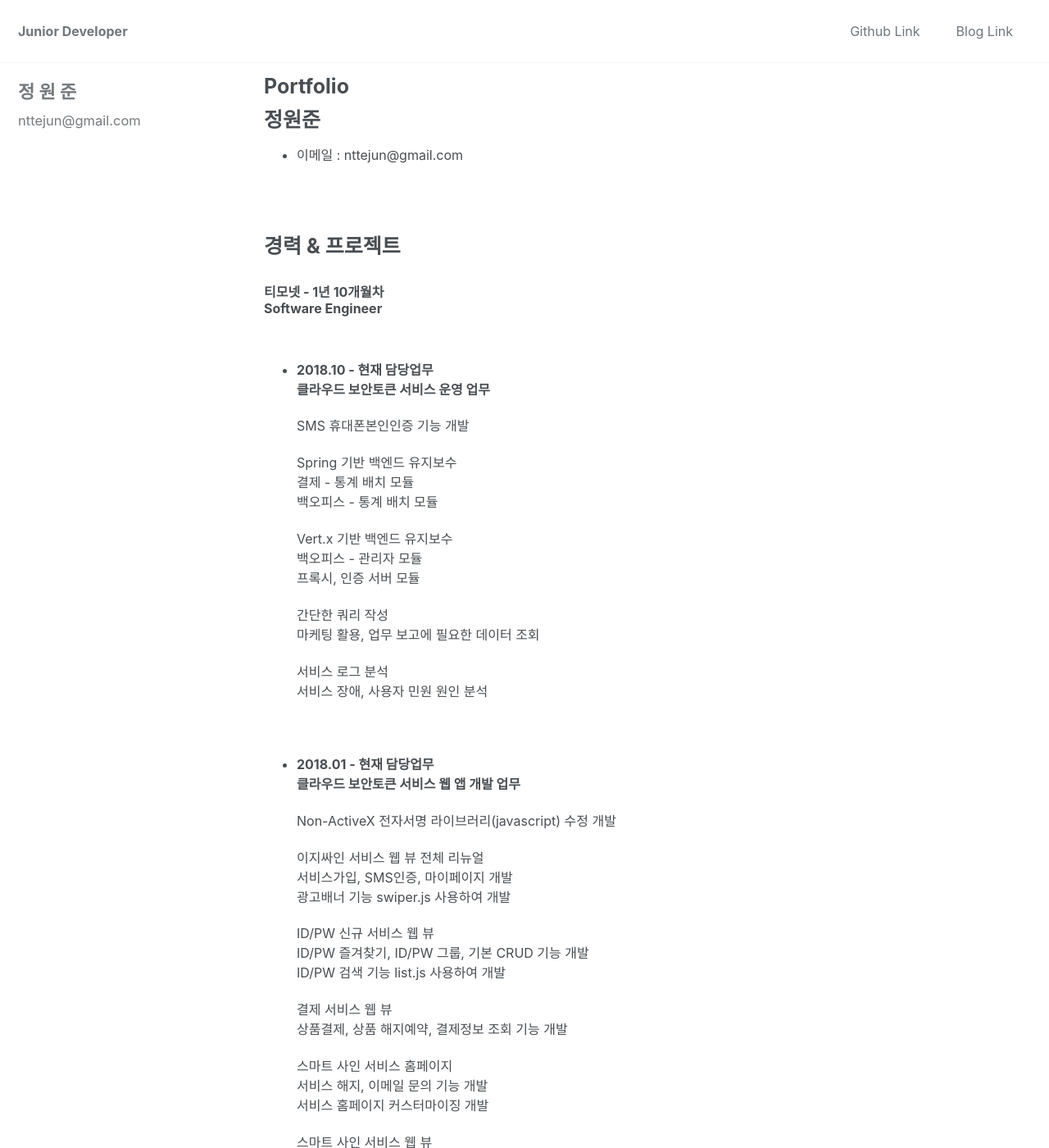
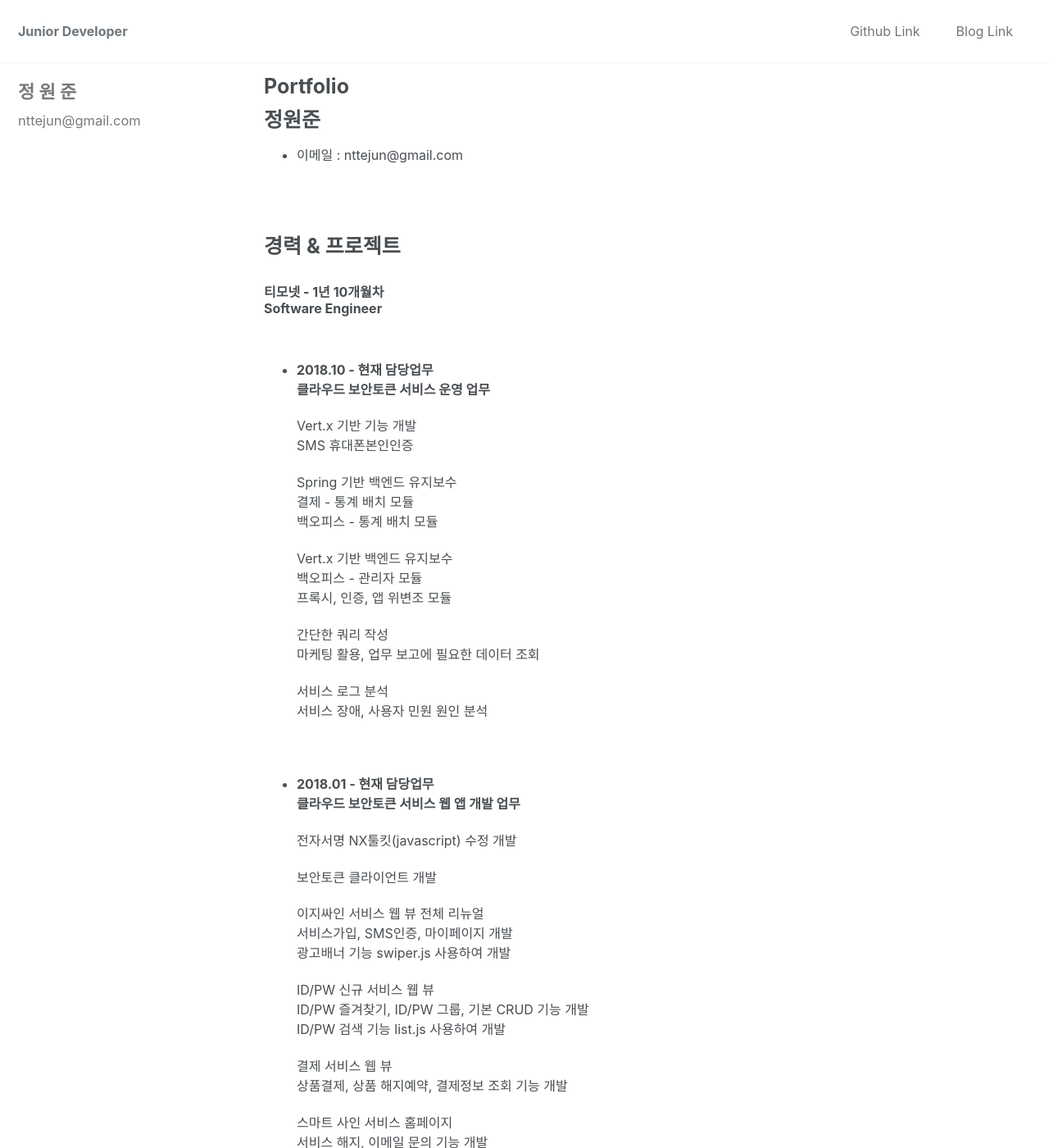
Before and after one commit to nttejun/nttejun.github.io, a Jekyll site: the page built from _posts/2019-04-28-portfolio.md, in a window 1280 px wide and 1400 px high. Shown: the whole window at 82% size. Built offline with Jekyll 4.4.1, drawn with Linux system fonts in a browser that asks for light colours; cached includes are drawn as plain includes; nearby versions of some CDN libraries.

Commit message:
Updated portfolio 20190811

```diff
--- a/_posts/2019-04-28-portfolio.md
+++ b/_posts/2019-04-28-portfolio.md
@@ -15,7 +15,8 @@ Software Engineer</h3>
 <b>클라우드 보안토큰 서비스 운영 업무</b>
 
     <p>
-    SMS 휴대폰본인인증 기능 개발
+    Vert.x 기반 기능 개발<br>
+    SMS 휴대폰본인인증
     </p>
 
     <p>
@@ -27,7 +28,7 @@ Software Engineer</h3>
     <p>
     Vert.x 기반 백엔드 유지보수<br>
     백오피스 - 관리자 모듈<br>
-    프록시, 인증 서버 모듈<br>
+    프록시, 인증, 앱 위변조 모듈<br>
     </p>
 
     <p>
@@ -46,7 +47,11 @@ Software Engineer</h3>
 <b>클라우드 보안토큰 서비스 웹 앱 개발 업무</b>
 
     <p>
-    Non-ActiveX 전자서명 라이브러리(javascript) 수정 개발
+    전자서명 NX툴킷(javascript) 수정 개발
+    </p>
+
+    <p>
+    보안토큰 클라이언트 개발
     </p>
 
     <p>
```
